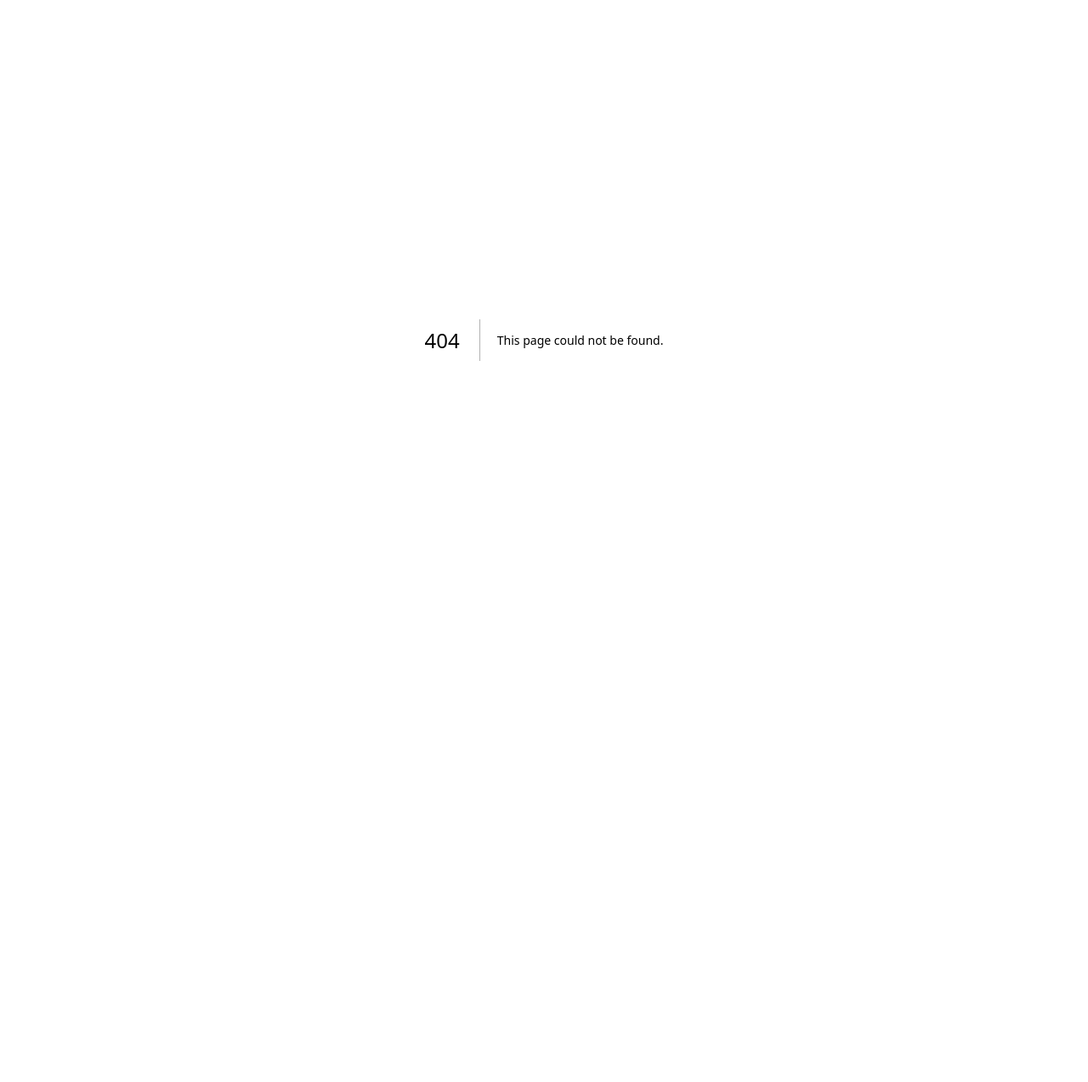
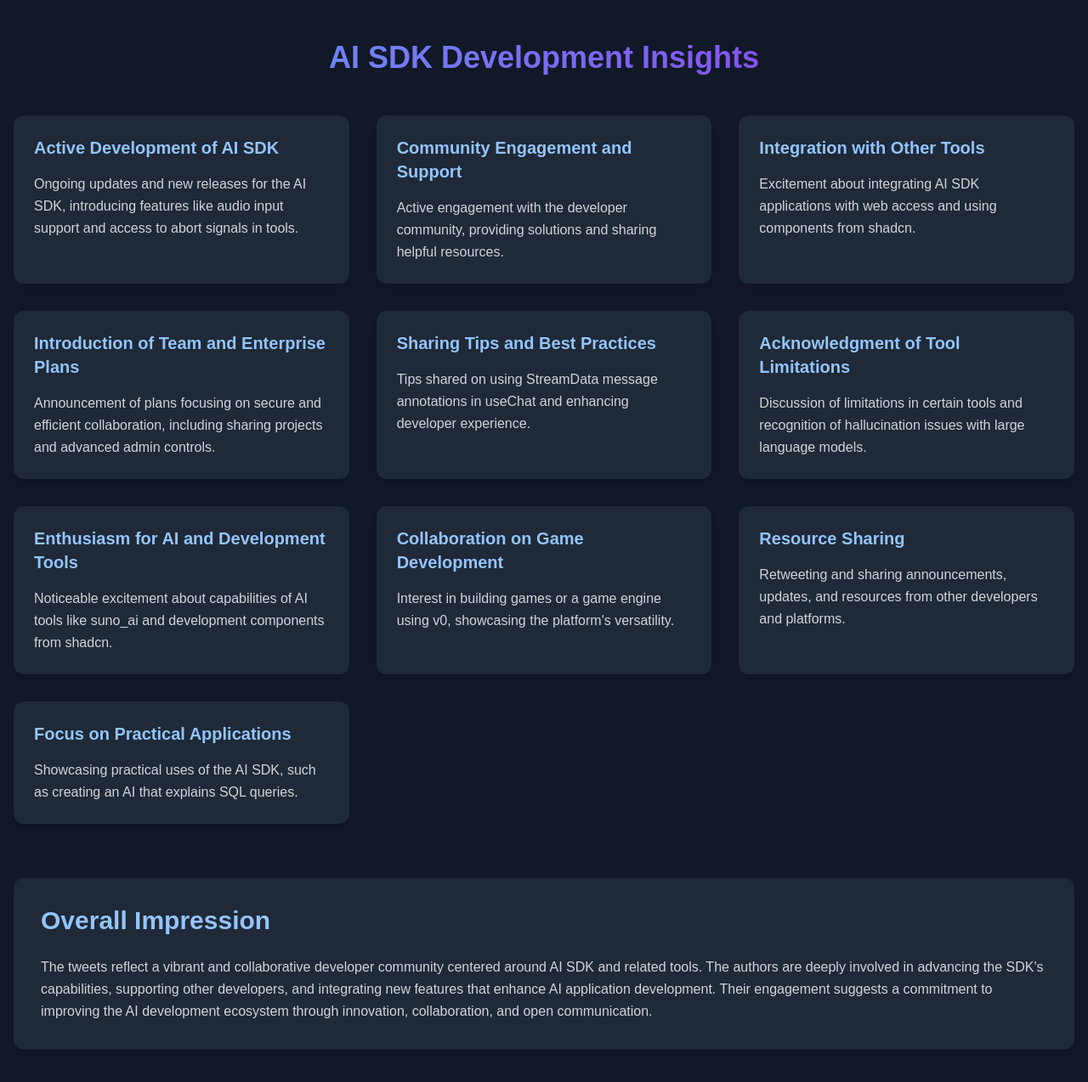
Before and after one commit to gonzaloorsi/x-pansion, a Next.js app: page /nextjs in a window 1280 px wide. Before the commit this address had no page. Shown: the top 1274 px of the page at 85% size. Before the commit the page ends 800 px from the top, so only its background shows below. Built offline with nearby package versions, Linux system fonts and the light colour scheme.

Commit message:
Add hardcoded nextjs page

```diff
--- /dev/null
+++ b/app/nextjs/page.tsx
@@ -0,0 +1,78 @@
+import React from 'react';
+
+const insights = [
+  {
+    title: "Active Development of AI SDK",
+    description: "Ongoing updates and new releases for the AI SDK, introducing features like audio input support and access to abort signals in tools."
+  },
+  {
+    title: "Community Engagement and Support",
+    description: "Active engagement with the developer community, providing solutions and sharing helpful resources."
+  },
+  {
+    title: "Integration with Other Tools",
+    description: "Excitement about integrating AI SDK applications with web access and using components from shadcn."
+  },
+  {
+    title: "Introduction of Team and Enterprise Plans",
+    description: "Announcement of plans focusing on secure and efficient collaboration, including sharing projects and advanced admin controls."
+  },
+  {
+    title: "Sharing Tips and Best Practices",
+    description: "Tips shared on using StreamData message annotations in useChat and enhancing developer experience."
+  },
+  {
+    title: "Acknowledgment of Tool Limitations",
+    description: "Discussion of limitations in certain tools and recognition of hallucination issues with large language models."
+  },
+  {
+    title: "Enthusiasm for AI and Development Tools",
+    description: "Noticeable excitement about capabilities of AI tools like suno_ai and development components from shadcn."
+  },
+  {
+    title: "Collaboration on Game Development",
+    description: "Interest in building games or a game engine using v0, showcasing the platform's versatility."
+  },
+  {
+    title: "Resource Sharing",
+    description: "Retweeting and sharing announcements, updates, and resources from other developers and platforms."
+  },
+  {
+    title: "Focus on Practical Applications",
+    description: "Showcasing practical uses of the AI SDK, such as creating an AI that explains SQL queries."
+  }
+];
+
+const AISDKInsightsPage: React.FC = () => {
+  return (
+    <div className="container mx-auto px-4 py-12 bg-gray-900 text-white min-h-screen">
+      <h1 className="text-4xl font-extrabold mb-12 text-center bg-clip-text text-transparent bg-gradient-to-r from-blue-400 to-purple-600">
+        AI SDK Development Insights
+      </h1>
+
+      <div className="grid grid-cols-1 md:grid-cols-2 lg:grid-cols-3 gap-8">
+        {insights.map((insight, index) => (
+          <div
+            key={index}
+            className="bg-gray-800 p-6 rounded-xl shadow-lg hover:shadow-2xl transition-all duration-300 transform hover:-translate-y-1"
+          >
+            <h2 className="text-xl font-bold mb-4 text-blue-300">{insight.title}</h2>
+            <p className="text-gray-300 leading-relaxed">{insight.description}</p>
+          </div>
+        ))}
+      </div>
+
+      <div className="mt-16 bg-gray-800 p-8 rounded-xl shadow-lg">
+        <h2 className="text-3xl font-bold mb-6 text-blue-300">Overall Impression</h2>
+        <p className="text-gray-300 leading-relaxed">
+          The tweets reflect a vibrant and collaborative developer community centered around AI SDK and related tools.
+          The authors are deeply involved in advancing the SDK's capabilities, supporting other developers, and integrating
+          new features that enhance AI application development. Their engagement suggests a commitment to improving the AI
+          development ecosystem through innovation, collaboration, and open communication.
+        </p>
+      </div>
+    </div>
+  );
+};
+
+export default AISDKInsightsPage;
```
